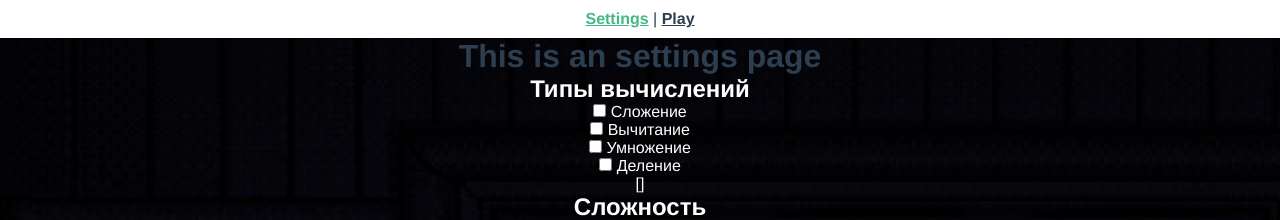
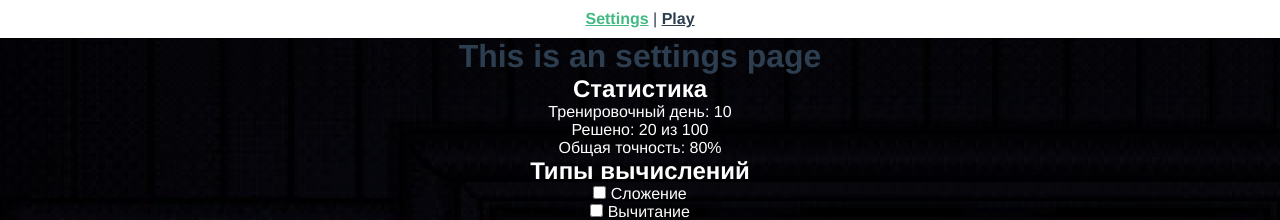
Before and after one commit to SablinIgor/sablin-igor-otus-mentat, a Vue app: page / in a window 1280 px wide. Shown: the top 220 px of the page. Built offline with nearby package versions, Linux system fonts and the light colour scheme.

Commit message:
Компонент для "Статистика"

```diff
--- /dev/null
+++ b/src/components/Stats.vue
@@ -0,0 +1,21 @@
+<template>
+<div>
+    <h2>Статистика</h2>
+    <p>Тренировочный день: {{ daysCounter }}</p>
+    <p>Решено: {{ wins.x }} из {{ wins.y }}</p>
+    <p>Общая точность: {{ accuracy }}%</p>
+</div>
+</template>
+
+<script>
+export default {
+  name: 'Stats',
+  props: ['daysCounter', 'wins', 'accuracy']
+}
+</script>
+
+<style scoped>
+    * {
+        color: white;
+    }
+</style>
--- a/src/views/Settings.vue
+++ b/src/views/Settings.vue
@@ -1,6 +1,11 @@
 <template>
   <div class="settings">
     <h1>This is an settings page</h1>
+    <Stats
+            daysCounter="10"
+            v-bind:wins="{ x: '20', y: '100'}"
+            accuracy="80"
+    />
     <CalculationType />
     <Complexity />
     <PlayTime />
@@ -12,11 +17,13 @@
 import CalculationType from '../components/CalculationType'
 import Complexity from '../components/Complexity'
 import PlayTime from '../components/PlayTime'
+import Stats from '../components/Stats'
 
 export default {
   name: 'settings',
 
   components: {
+    Stats,
     CalculationType,
     Complexity,
     PlayTime
```
